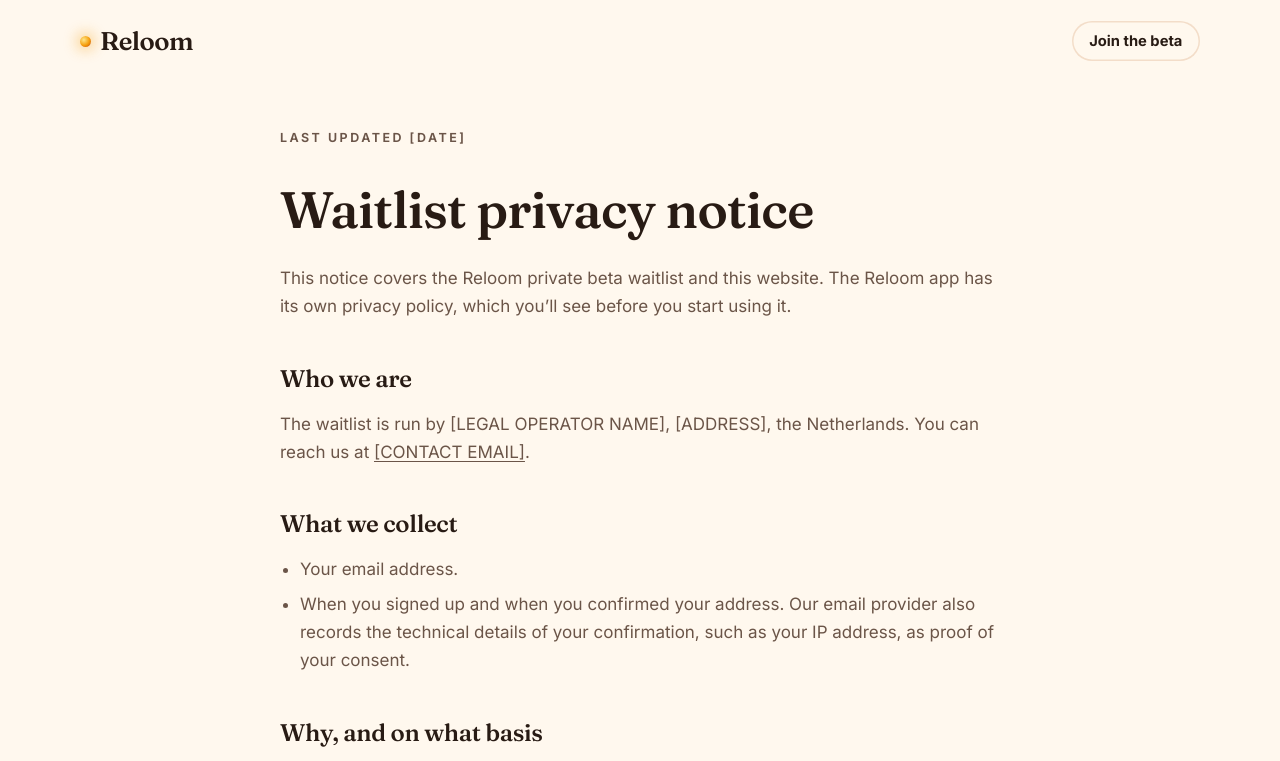
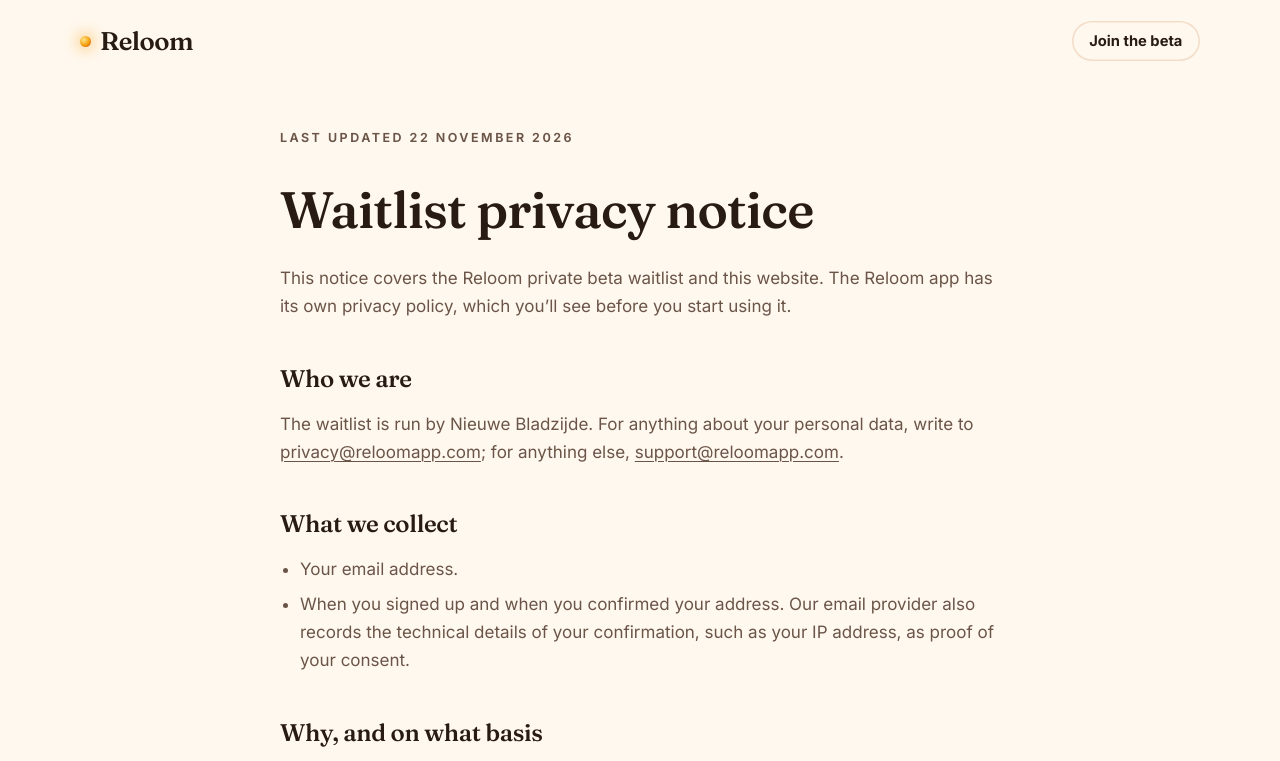
Before and after one commit to TheBlueSky/Reloom.Site, a plain HTML site: page public/privacy.html in a window 1280 px wide. Shown: the top 761 px of the page. Drawn offline with Linux system fonts and the light colour scheme.

Commit message:
Fill the operator and contact details
The waitlist notice names Nieuwe Bladzijde as the operator, with
privacy@reloomapp.com for personal data and support@reloomapp.com for
everything else, matching the app's legal texts (TheBlueSky/Afterglow#69).
No address or registration number, by the owner's decision for the beta.

Co-Authored-By: Claude Opus 5.5 <noreply@anthropic.com>

```diff
--- a/public/privacy.html
+++ b/public/privacy.html
@@ -18,12 +18,12 @@
 
   <main class="prose">
     <div class="wrap">
-      <p class="kicker">Last updated [DATE]</p>
+      <p class="kicker">Last updated 22 November 2026</p>
       <h1>Waitlist privacy notice</h1>
       <p>This notice covers the Reloom private beta waitlist and this website. The Reloom app has its own privacy policy, which you&rsquo;ll see before you start using it.</p>
 
       <h2>Who we are</h2>
-      <p>The waitlist is run by [LEGAL OPERATOR NAME], [ADDRESS], the Netherlands. You can reach us at <a href="mailto:[CONTACT EMAIL]">[CONTACT EMAIL]</a>.</p>
+      <p>The waitlist is run by Nieuwe Bladzijde. For anything about your personal data, write to <a href="mailto:privacy@reloomapp.com">privacy@reloomapp.com</a>; for anything else, <a href="mailto:support@reloomapp.com">support@reloomapp.com</a>.</p>
 
       <h2>What we collect</h2>
       <ul>
@@ -57,7 +57,7 @@
       <span>&copy; 2026 Reloom</span>
       <nav>
         <a href="/">Home</a>
-        <a href="mailto:[CONTACT EMAIL]">Contact</a>
+        <a href="mailto:support@reloomapp.com">Contact</a>
       </nav>
     </div>
   </footer>
```
Also changed, not shown: public/index.html (+1 -1 lines), 1 other file.
